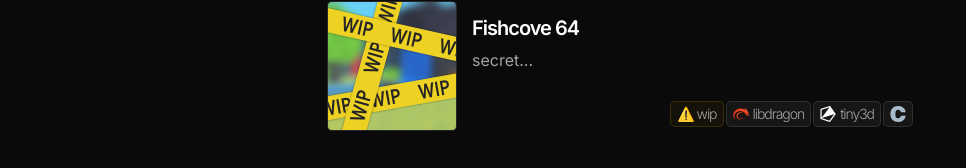
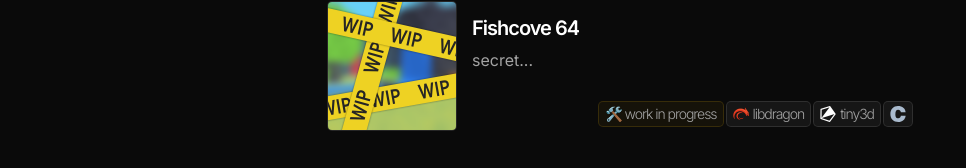
Before and after one commit to zaneshaw/squidee.dev, a SvelteKit app: page /folio in a window 1280 px wide. Shown: the part 170-338 px from the top of the page, without its empty margins (0-966 px from the left). Built offline with nearby package versions, Linux system fonts and the light colour scheme.

Commit message:
Change wip badge

```diff
--- a/src/routes/folio/+page.svelte
+++ b/src/routes/folio/+page.svelte
@@ -24,7 +24,7 @@
 <h1 class="mb-5">folio</h1>
 <div class="gap flex flex-col gap-10">
 	<Project name="Fishcove 64" description="secret..." imageSrc="/folio/fishcove-blurred.png" imageAlt="blurred screenshot of Fishcove 64" wip>
-		<Badge label="⚠️ wip" color="yellow" />
+		<Badge label="🛠️ work in progress" color="yellow" />
 		<Badge label="libdragon">
 			<img src="logos/libdragon.png" alt="libdragon logo" class="w-4" />
 		</Badge>
```
